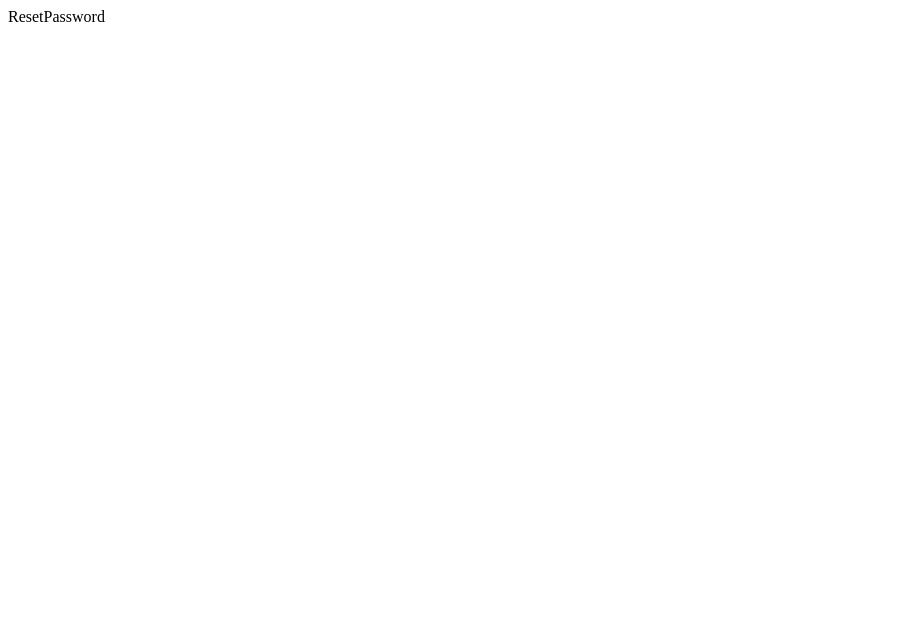
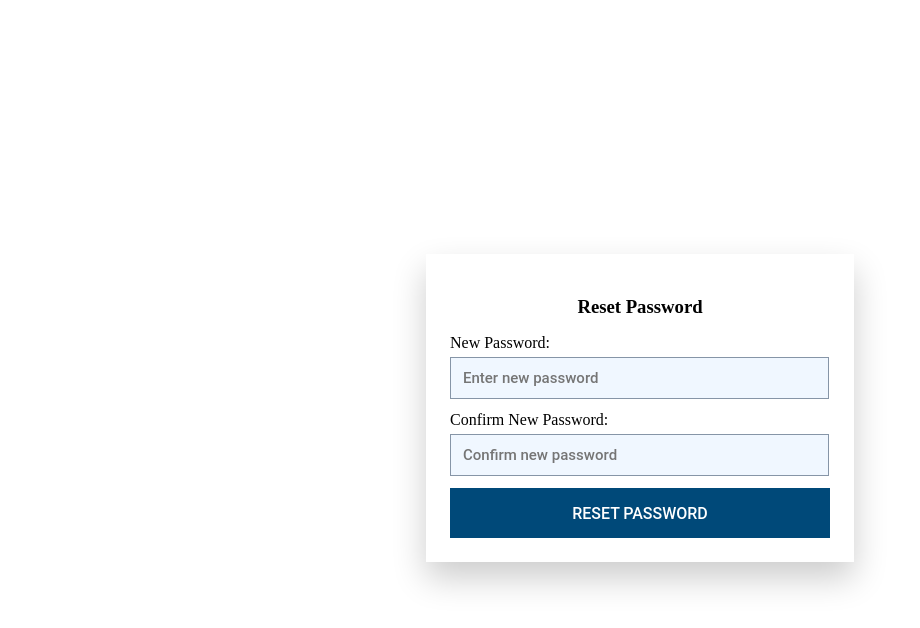
Before and after one commit to prasanthprabakaran/crm-front, a React (Create React App) app: page /resetpassword/1 in a window 1280 px wide. Shown: the top 628 px of the page, without its empty margins (0-920 px from the left). Built offline with nearby package versions, Linux system fonts and the light colour scheme.

Commit message:
api-integrating

```diff
--- a/src/auth/ForgotPassword.css
+++ b/src/auth/ForgotPassword.css
@@ -0,0 +1,56 @@
+.form-group {
+    margin-bottom: 12px;
+}
+.input-box{
+    border: 1px solid #8695a7;
+    background: #f0f7ff;
+    margin-top: 5px;
+    font: 500 15px/1.2 Roboto;
+    padding: 11px 12px;
+    color: #000;
+    display: block;
+    width: 93%;
+    position: relative;
+    z-index: 1;
+    transition: .5s ease;
+    border-radius: 0;
+    max-width: 355px;
+}
+.submit-btn{
+    width: 100%;
+}
+.submit-button{
+    font-size: 15px;
+    height: 50px;
+    padding: 0 10px;
+    background: #004979;
+    text-align: center;
+    text-transform: uppercase;
+    border: 0;
+    color: #fff;
+    width: 100%;
+    max-width: 446px;
+    cursor: pointer;
+    font: 500 16px/1.2'Roboto';
+}
+
+
+.forgot-password {
+    width: 100%;
+    height: 100vh;
+    display: flex;
+    justify-content: center;
+    align-items: center;
+  }
+
+  .forgot-password-form {
+    width: 380px;
+    padding: 1.5rem;
+    box-shadow: 0 1rem 2rem rgba(0, 0, 0, 0.2);
+    background: #fff;
+  }
+
+  .forgot-password-title {
+    text-align: center;
+    margin-bottom: 1rem;
+  }
--- a/src/auth/ForgotPassword.js
+++ b/src/auth/ForgotPassword.js
@@ -1,9 +1,72 @@
-import React from 'react'
+import { useState } from "react";
+import "./ForgotPassword.css";
 
 const ForgotPassword = () => {
+  const [email, setEmail] = useState("");
+  const [error, setError] = useState("");
+  const [success, setSuccess] = useState("");
+
+  const forgotPasswordUser = async (e) => {
+    e.preventDefault();
+
+    const config = {
+      header: {
+        "content-Type": "application/json",
+      },
+    };
+
+    try {
+      const { data } = await fetch.post(
+        "https://crm-client-prasanth.herokuapp.com/api/V2/auth/forgotpassword",
+        {
+          email,
+        },
+        config
+      );
+
+      setSuccess(data.data);
+    } catch (error) {
+      setError(error.response.data.error);
+      setEmail("");
+      setTimeout(() => {
+        setError("");
+      }, 4000);
+    }
+  };
+
   return (
-    <div>ForgotPassword</div>
-  )
-}
+    <div className="forgot-password">
+      <form
+        onSubmit={forgotPasswordUser}
+        className="forgot-password-form"
+      >
+        <h3 className="forgot-password-title">Forgot Password</h3>
+        {error && <span className="error-message">{error}</span>}
+        {success && <span className="success-message">{success}</span>}
+        <div className="form-group">
+          <p className="forgot-password-subtext">
+            Please enter the email address you registered your account with. We
+            will send you reset password confirmation to this email
+          </p>
+          <label htmlFor="email">Email:</label>
+          <input
+            type="email"
+            className="input-box"
+            id="email"
+            placeholder="Email address"
+            value={email}
+            onChange={(e) => setEmail(e.target.value)}
+            required
+          />
+        </div>
+        <div className="submit-btn">
+          <button type="submit" className="btn submit-button">
+            Send Email
+          </button>
+        </div>
+      </form>
+    </div>
+  );
+};
 
-export default ForgotPassword
+export default ForgotPassword;
--- a/src/auth/Login.js
+++ b/src/auth/Login.js
@@ -24,7 +24,7 @@ const Login = ({ history }) => {
 
     try {
       const { data } = await fetch.post(
-        "/api/V2/auth/login",
+        "https://crm-client-prasanth.herokuapp.com/api/V2/auth/login",
         {
           email,
           password,
--- a/src/auth/Register.js
+++ b/src/auth/Register.js
@@ -31,7 +31,7 @@ const Register = ({ history }) => {
 
     try {
       const { data } = await fetch.post(
-        "/api/V2/auth/register",
+        "https://crm-client-prasanth.herokuapp.com/api/V2/auth/register",
         {
           username,
           firstname,
--- a/src/auth/ResetPassword.css
+++ b/src/auth/ResetPassword.css
@@ -0,0 +1,56 @@
+.form-group {
+    margin-bottom: 12px;
+}
+.input-box{
+    border: 1px solid #8695a7;
+    background: #f0f7ff;
+    margin-top: 5px;
+    font: 500 15px/1.2 Roboto;
+    padding: 11px 12px;
+    color: #000;
+    display: block;
+    width: 93%;
+    position: relative;
+    z-index: 1;
+    transition: .5s ease;
+    border-radius: 0;
+    max-width: 355px;
+}
+.submit-btn{
+    width: 100%;
+}
+.submit-button{
+    font-size: 15px;
+    height: 50px;
+    padding: 0 10px;
+    background: #004979;
+    text-align: center;
+    text-transform: uppercase;
+    border: 0;
+    color: #fff;
+    width: 100%;
+    max-width: 446px;
+    cursor: pointer;
+    font: 500 16px/1.2'Roboto';
+}
+
+
+.reset-password {
+    width: 100%;
+    height: 100vh;
+    display: flex;
+    justify-content: center;
+    align-items: center;
+  }
+
+  .reset-password-form {
+    width: 380px;
+    padding: 1.5rem;
+    box-shadow: 0 1rem 2rem rgba(0, 0, 0, 0.2);
+    background: #fff;
+  }
+
+  .reset-password-title {
+    text-align: center;
+    margin-bottom: 1rem;
+  }
--- a/src/auth/ResetPassword.js
+++ b/src/auth/ResetPassword.js
@@ -1,8 +1,96 @@
-import React from 'react'
+import {useState} from "react";
+import { Link } from "react-router-dom";
+import './ResetPassword.css';
 
-const ResetPassword = () => {
+const ResetPassword = ({match}) => {
+
+  const [password, setPassword] = useState("");
+  const [confirmPassword, setConfirmPassword] = useState("");
+  const [error, setError] = useState("");
+  const [success, setSuccess] = useState("");
+
+  const resetPasswordUser = async (e) => {
+    e.preventDefault();
+
+    const config = {
+      header: {
+        "content-Type": "application/json",
+      },
+    };
+
+    if (password !== confirmPassword) {
+      setPassword("");
+      setConfirmPassword("");
+      setTimeout(()=> {
+        setError("");
+      },5000);
+      return setError("Passwords don't match")
+    }
+
+    try {
+      const { data } = await fetch.post(
+        `https://crm-client-prasanth.herokuapp.com/api/V2/auth/resetpassword/${match.params.resetToken}`,
+        {
+          password,
+        },
+        config
+      );
+
+      setSuccess(data.data);
+    } catch (error) {
+      setError(error.response.data.error);
+      setTimeout(() => {
+        setError("");
+      }, 4000);
+    }
+  };
+
   return (
-    <div>ResetPassword</div>
+    <div className="reset-password">
+      <form
+        onSubmit={resetPasswordUser}
+        className="reset-password-form"
+      >
+        <h3 className="reset-password-title">Reset Password</h3>
+        {error && <span className="error-message">{error}</span>}
+        {success && (
+          <span className="success-message">
+          {success} <Link to="/login">Login</Link>
+          </span>
+        )}
+        <div className="form-group">
+          <label htmlFor="password">New Password:</label>
+          <input
+            type="password"
+            className="input-box"
+            id="password"
+            placeholder="Enter new password"
+            autoComplete="true"
+            value={password}
+            onChange={(e) => setPassword(e.target.value)}
+            required
+          />
+        </div>
+        <div className="form-group">
+          <label htmlFor="confirm-password">Confirm New Password:</label>
+          <input
+            type="password"
+            className="input-box"
+            id="confirmpassword"
+            placeholder="Confirm new password"
+            autoComplete="true"
+            value={confirmPassword}
+            onChange={(e) => setConfirmPassword(e.target.value)}
+            required
+          />
+        </div>
+        <div className="submit-btn">
+          <button type="submit" className="btn submit-button">
+            Reset Password
+          </button>
+        </div>
+      </form>
+    </div>
   )
 }
 
```
